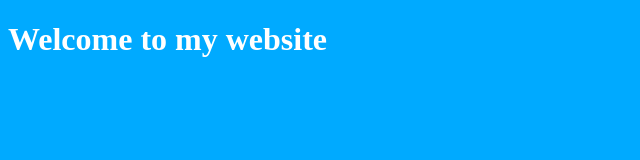
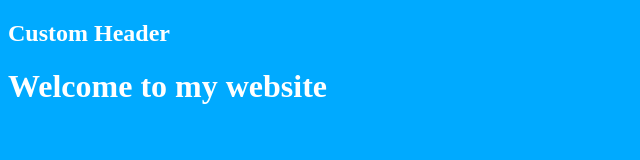
Before and after one commit to martin-amaro/cesde-week3, a plain HTML site: page index.html in a window 1280 px wide. Shown: the whole page, without its empty margins (0-640 px from the left). Drawn offline with Linux system fonts and the light colour scheme.

Commit message:
feat: custom header

```diff
--- a/index.html
+++ b/index.html
@@ -7,6 +7,9 @@
     <link rel="stylesheet" href="styles.css">
 </head>
 <body>
+    <header>
+        <h2>Custom Header</h2>
+    </header>
     <h1>Welcome to my website</h1>
 </body>
 </html>
```
